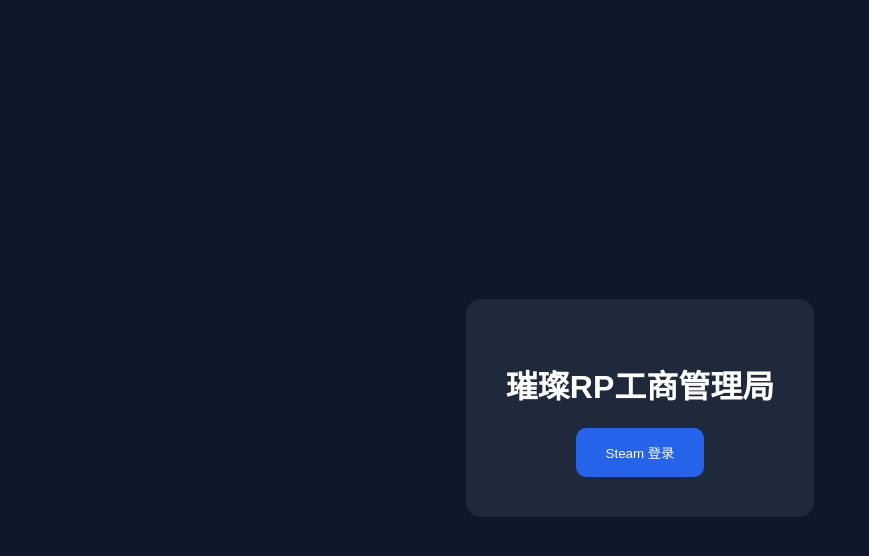
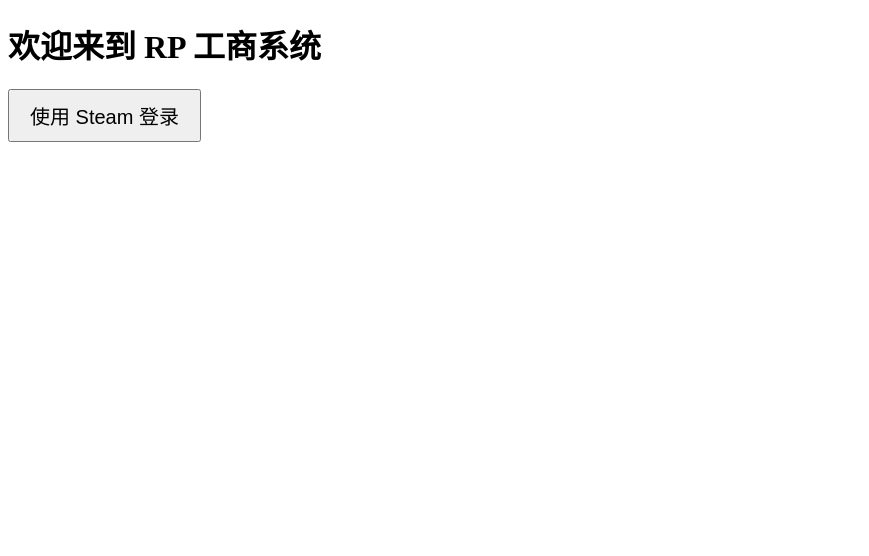
Before and after one commit to 3353695529-sketch/BrilliantBusinessAdministrationBureau, a website: page index.html in a window 1280 px wide. Shown: the whole page, without its empty margins (0-869 px from the left). Drawn offline with Linux system fonts and the light colour scheme.

Commit message:
Update index.html

```diff
--- a/index.html
+++ b/index.html
@@ -1,25 +1,17 @@
 <!DOCTYPE html>
-<html lang="zh">
+<html lang="zh-CN">
+<head>
+    <meta charset="UTF-8">
+    <title>RP 工商系统</title>
+</head>
+<body>
+    <h1>欢迎来到 RP 工商系统</h1>
 
-<head>
-<meta charset="UTF-8">
-<title>璀璨RP工商系统</title>
-<link rel="stylesheet" href="style.css">
-</head>
-
-<body>
-
-<div class="box">
-
-<h1>璀璨RP工商管理局</h1>
-
-<button id="steamLogin">
-Steam 登录
-</button>
-
-</div>
-
-<script src="script.js"></script>
-
+    <!-- Steam 登录按钮 -->
+    <a href="/auth/steam">
+        <button style="font-size:20px;padding:10px 20px;">
+            使用 Steam 登录
+        </button>
+    </a>
 </body>
 </html>
```
